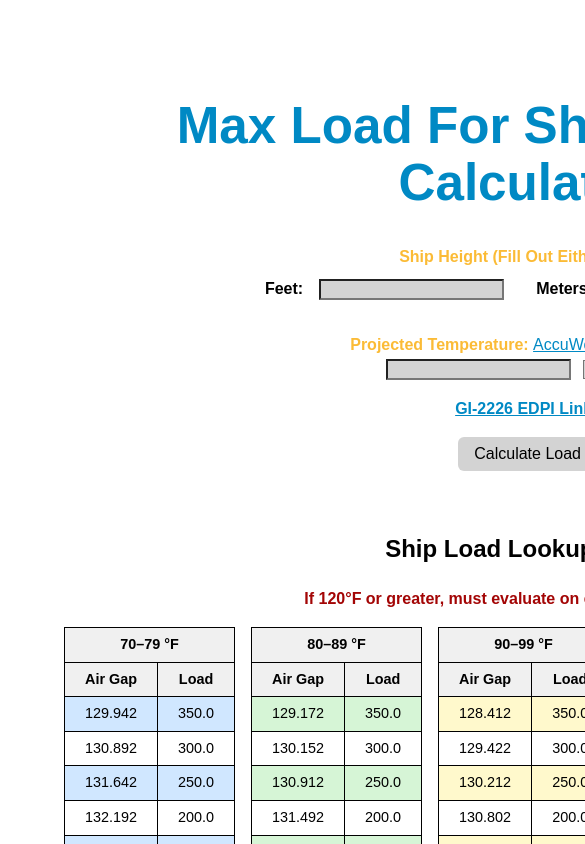
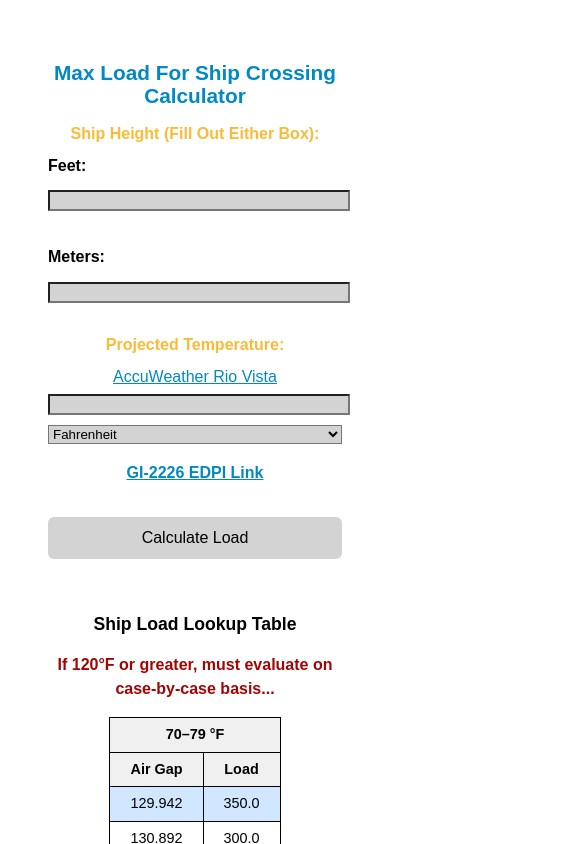
Before and after one commit to ksdapge/ship-dashboard, a Svelte app: page / in a window 390 px wide. Shown: the top 844 px of the page, 585 px wide, since content can reach past the window. Built offline with nearby package versions, Linux system fonts and the light colour scheme.

Commit message:
optimize for mobile

```diff
--- a/src/App.svelte
+++ b/src/App.svelte
@@ -482,11 +482,12 @@
   }
 
   div {
-    margin-bottom: 1rem;
+    margin-bottom: 0.8rem;
   }
 
   input, select, button {
-    margin-left: 0.5rem;
+    /* margin-left: 0.5rem; */
+    width: 150px;
     color: black;
     background-color: lightgray;
   }
@@ -497,11 +498,13 @@
   }
 
   .height-inputs {
-    display: flex;
-    justify-content: center;
-    gap: 2rem;
+        display: flex;
+    justify-content: center;   /* centers the whole group */
+    align-items: center;
+    gap: 3rem;                 /* spacing between Feet and Meters */
     margin-top: 0.5rem;
   }
+
 
   .input-group {
     display: flex;
@@ -509,9 +512,69 @@
     gap: 0.5rem;
   }
 
+
   .input-group label {
     min-width: 50px;
     text-align: right;
     font-weight: bold;
   }
+
+  @media (max-width: 600px) {
+  main {
+    padding: 1rem;
+  }
+
+  h1 {
+    font-size: 1.3rem;
+    text-align: center;
+  }
+
+  h2 {
+    font-size: 1.1rem;
+  }
+
+  input, select {
+    width: 100%;
+    margin: 0.3rem 0;
+  }
+
+  .height-inputs {
+    flex-direction: column;   /* stack instead of side-by-side */
+    gap: 1rem;
+    align-items: stretch;
+  }
+
+  .input-group {
+    flex-direction: column;
+    align-items: flex-start;
+  }
+
+  .input-group label {
+    text-align: left;
+  }
+
+  button {
+    margin-top: 1rem;
+    width: 100%;
+    padding: 0.75rem;
+    font-size: 1rem;
+  }
+
+  a {
+    display: block;
+    text-align: center;
+    margin-top: 0.5rem;
+  }
+
+  .image-container img {
+    max-width: 100%;
+  }
+
+  .table-grid {
+    display: flex;
+    flex-wrap: wrap;
+    gap: 1rem;
+  }
+}
+
 </style>
```
